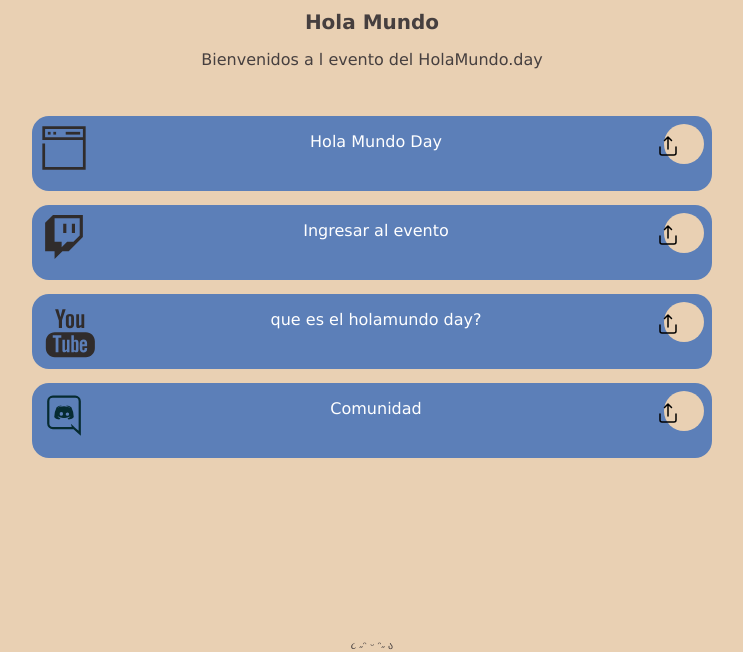
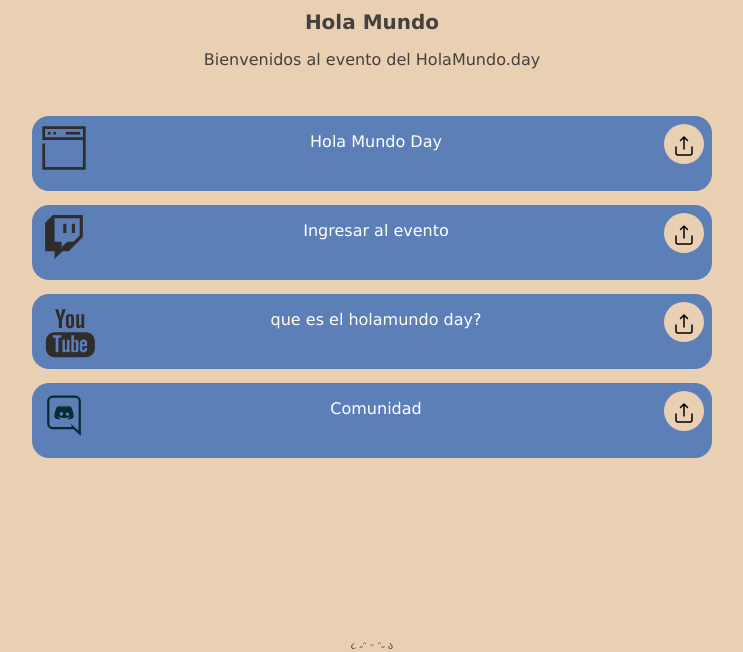
Before and after one commit to usuario-02/link, a plain HTML site: page index.html in a window 1280 px wide. Shown: the part 148-800 px from the top of the page, without its empty margins (268-1011 px from the left). Drawn offline with Linux system fonts and the light colour scheme.

Commit message:
fixing css

```diff
--- a/index.html
+++ b/index.html
@@ -16,7 +16,7 @@
             <img src="https://assets.popsy.co/rails/active_storage/blobs/proxy/eyJfcmFpbHMiOnsibWVzc2FnZSI6IkJBaHBBZ2laIiwiZXhwIjpudWxsLCJwdXIiOiJibG9iX2lkIn19--6647cce6af90708d7075219540c791bc5ecf7b49/icon.jpg" alt="Hola Mundo Day Logo"/>
         </div>
         <h1>Hola Mundo</h1>
-        <p>Bienvenidos a l evento del HolaMundo.day</p>
+        <p>Bienvenidos al evento del HolaMundo.day</p>
 
         <a class="tile" href="https://holamundo.day/">
             <div class="icon">
--- a/main.css
+++ b/main.css
@@ -70,7 +70,7 @@ a {
 }
 
 .tile-share-button svg {
-    margin-left: -8px;
+    margin-left: 8px;
     margin-top: 10px;
 }
 
```
